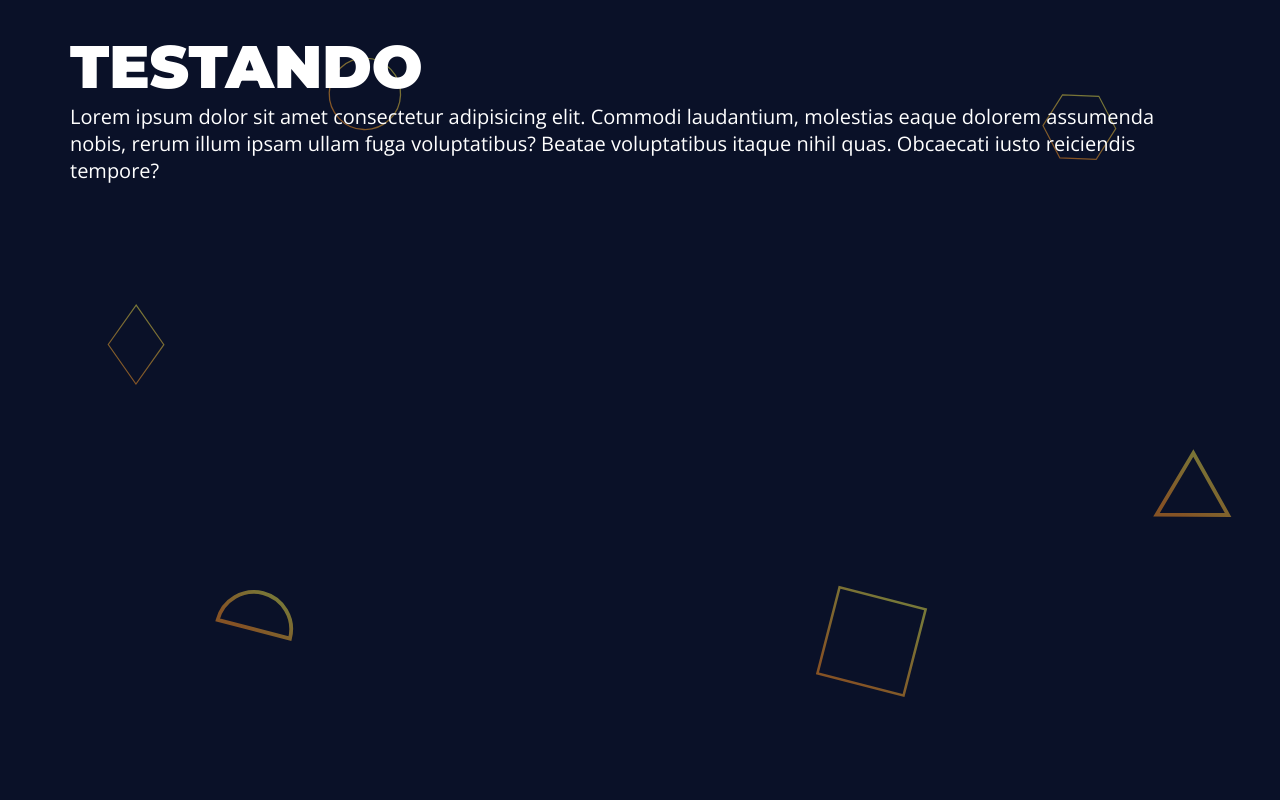
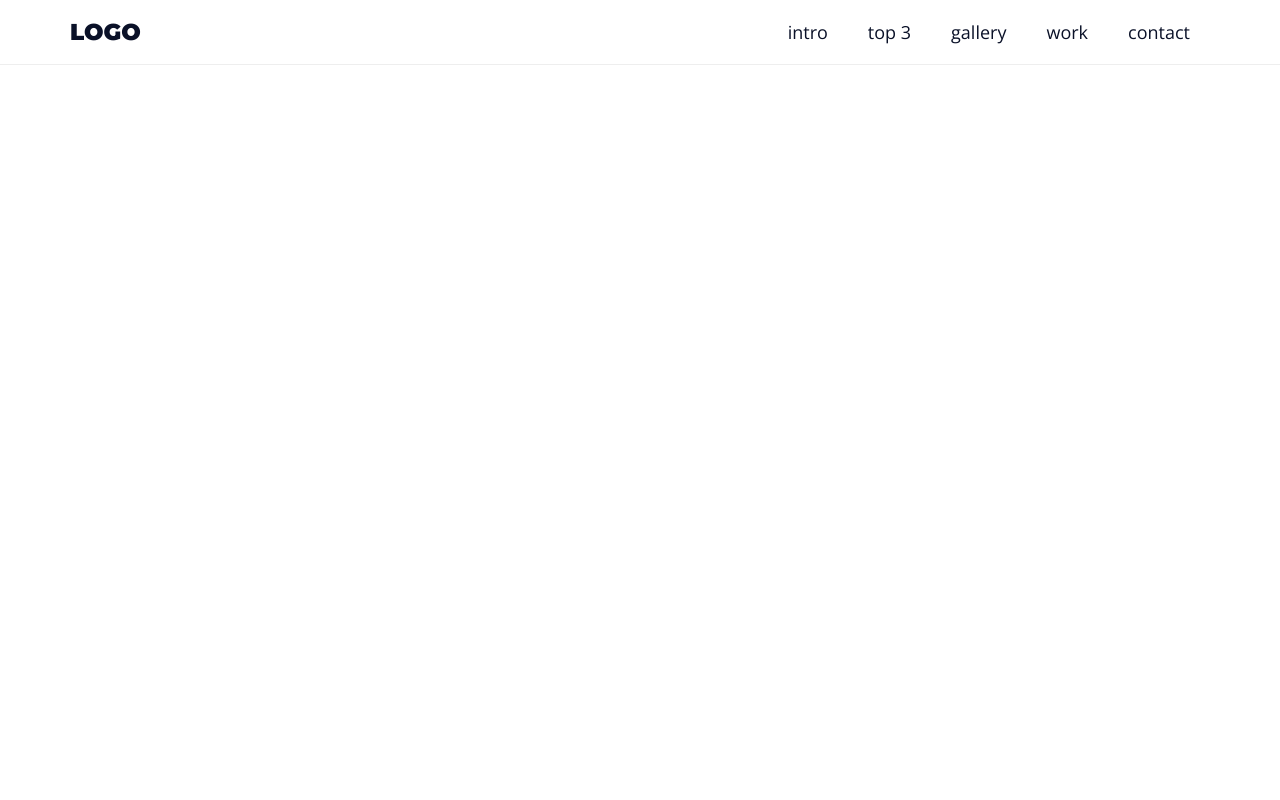
Before and after one commit to AlexCesarNascimento/landing-page-html5-css, a plain HTML site: page index.html in a window 1280 px wide. Shown: the top 800 px of the page. Drawn offline with nearby package versions, Linux system fonts and the light colour scheme.

Commit message:
feat(menu): criando a navbar da página

```diff
--- a/assets/css/style.css
+++ b/assets/css/style.css
@@ -1,10 +1,10 @@
 :root {
     --primary-color: #0A1128;
-    --secondary-color: #0A1128;
-    --tertiary-color: #0A1128;
+    --secondary-color: #FFF;
+    --light-gray-color: #EEE;
 
-    --primary-text-color: #ffffff;
-
+    --primary-text-color: #FFF;
+    --secondary-text-color: #0A1128;
     --gap: 3rem
 }
 
@@ -21,6 +21,11 @@ html {
 body {
     font-family: 'Open Sans', sans-serif;
     font-size: 2rem;
+}
+
+a {
+    text-decoration: none;
+    color: var(--secondary-text-color);
 }
 
 h1, h2, h3, h4, h5, h6 {
@@ -65,12 +70,66 @@ h6 {
     color: var(--primary-text-color)
 }
 
+.light-bg {
+    background: var(--secondary-color);
+    background-size:cover;
+    background-position: center center;
+}
+
 .main-content {
     max-width: 1200px;
     margin: 0 auto;
     padding: var(--gap);
 }
 
+.menu{
+    background: var(--secondary-color);
+    position: fixed;
+    top: 0;
+    left: 0;
+    right: 0;
+    border-bottom: 1px solid var(--light-gray-color);
+}
+
+.menu-content {
+    display: flex;
+    justify-content: space-between;
+    align-items: center;
+    padding-top: 0;
+    padding-bottom: 0;
+}
+
+.menu ul {
+    list-style: none;
+    display: flex;
+}
+
+.menu ul li a {
+    display: block;
+    padding: 2rem;
+    font-size: 1.8rem;
+    position:relative
+}
+
+.menu ul li a::after {
+    content: '';
+    position: absolute;
+    bottom: 1.5rem;
+    left: 50%;
+    width: 0;
+    border-bottom: 0.2rem solid crimson;
+    transition: all 0.3s ease-in-out;
+}
+.menu ul li a:hover::after {
+    width: 50px;
+    left: 25%;
+}
+
+
+.menu h1 {
+    font-size: 2.3rem;
+}
+
 .section {
     min-height: 100vh;
 }
--- a/index.html
+++ b/index.html
@@ -13,17 +13,24 @@
       rel="stylesheet"
     />
   </head>
-  <body>
-    <section class="main-bg section">
-      <div class="main-content">
-        <h1>Testando</h1>
-        <p>
-          Lorem ipsum dolor sit amet consectetur adipisicing elit. Commodi
-          laudantium, molestias eaque dolorem assumenda nobis, rerum illum ipsam
-          ullam fuga voluptatibus? Beatae voluptatibus itaque nihil quas.
-          Obcaecati iusto reiciendis tempore?
-        </p>
-      </div>
-    </section>
+  <body class="main-bg">
+    <header class="menu">
+      <section class="main-content menu-content">
+        <h1>
+          <a href="#">Logo</a>
+        </h1>
+        <nav>
+          <ul>
+            <li><a href="#">intro</a></li>
+            <li><a href="#">top 3</a></li>
+            <li><a href="#">gallery</a></li>
+            <li><a href="#">work</a></li>
+            <li><a href="#">contact</a></li>
+          </ul>
+        </nav>
+      </section>
+    </header>
+    <section class="section light-bg"></section>
+    <section class="section"></section>
   </body>
 </html>
```
